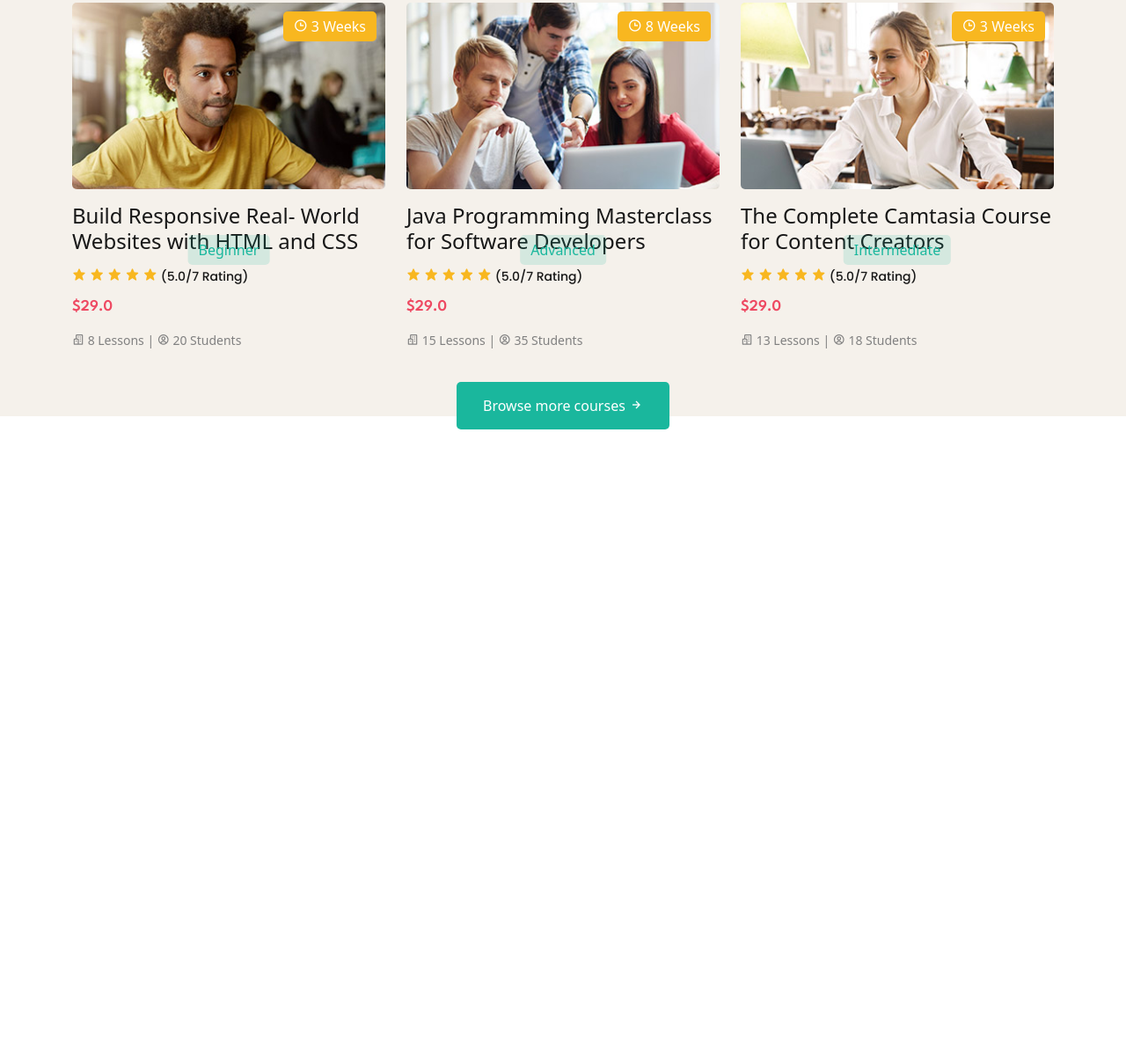
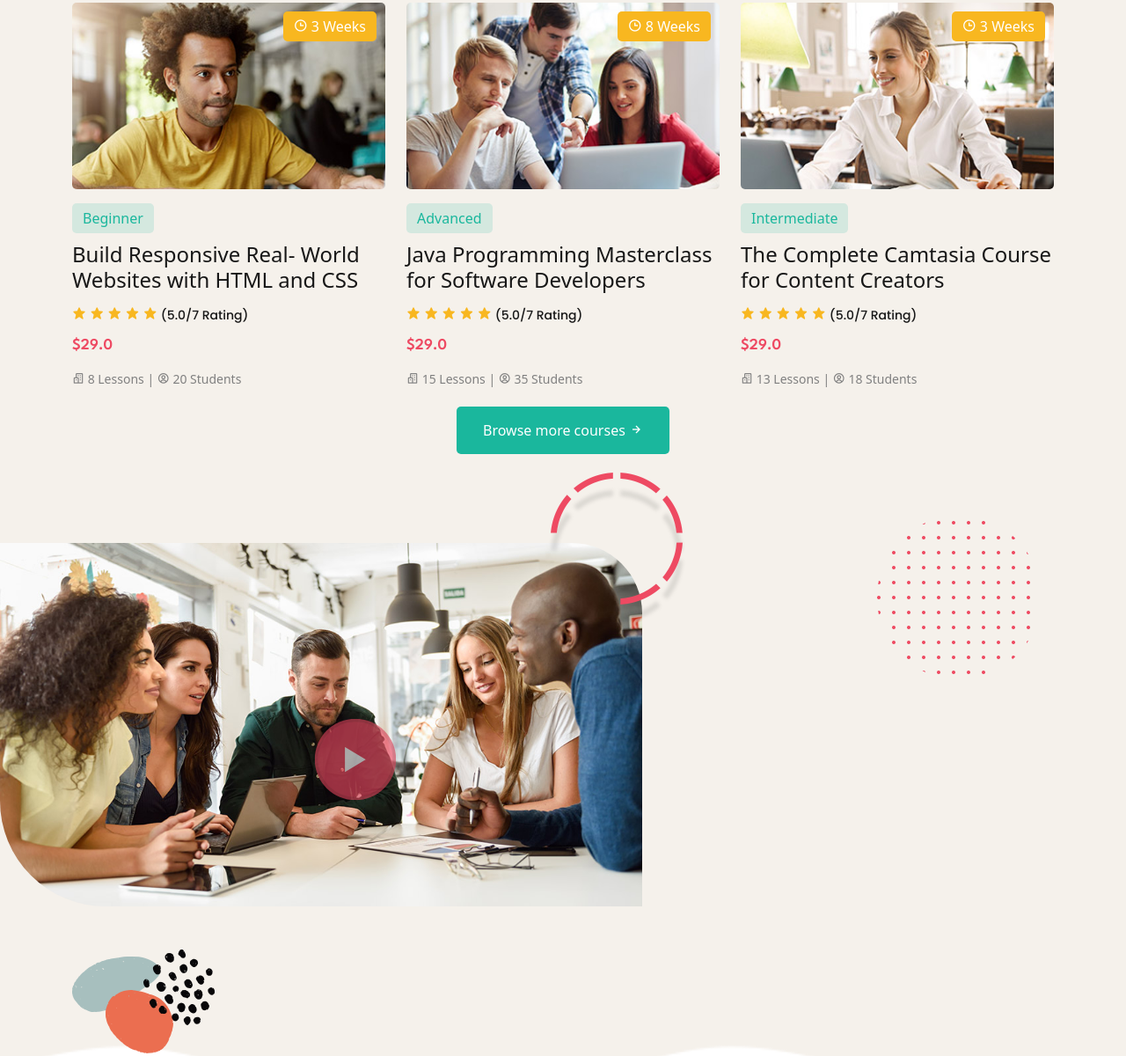
Before and after one commit to YamrajShrestha/edu-web, a plain HTML site: page index.html in a window 1280 px wide. Shown: the part 2577-3777 px from the top of the page at 88% size. Before the commit the page ends 3065 px from the top, so only its background shows below. Drawn offline with nearby package versions, Linux system fonts and the light colour scheme.

Commit message:
video set up done

```diff
--- a/css/style.css
+++ b/css/style.css
@@ -395,8 +395,28 @@ body {
 }
 
 .about-banner .about-shape2 {
+  display: block;
   position: absolute;
   bottom: -120px;
+  animation: bounce 2.5s infinite;
+}
+
+@keyframes bounce {
+  0%,
+  20%,
+  50%,
+  80%,
+  100% {
+    transform: translateY(0);
+  }
+
+  40% {
+    transform: translateY(-30px);
+  }
+
+  60% {
+    transform: translateY(-15px);
+  }
 }
 
 .about-right-content .bx {
@@ -409,6 +429,17 @@ body {
   font-size: 16px;
   color: var(--eerie-black-1);
   margin-block: 15px;
+}
+
+.about-right-content {
+  position: relative;
+}
+
+.about-right-content .about-shape4 {
+  position: absolute;
+  top: 10px;
+  right: 12px;
+  z-index: -1;
 }
 
 /* #COURSE  */
@@ -436,6 +467,7 @@ body {
   color: var(--kappel);
   padding: 5px 12px;
   border-radius: 5px;
+  display: inline-block;
 }
 
 .course-card .card-title a {
@@ -493,5 +525,49 @@ body {
   position: absolute;
   left: 50%;
   transform: translateX(-50%);
-  margin-block-start: 36px;
+  margin-block: 20px;
 }
+
+/* #VIDEO  */
+.video {
+  background-image: url(../img/video-bg.png);
+  background-position: center top;
+  background-repeat: center;
+  background-size: cover;
+  /* height: 30vh; */
+}
+
+.video {
+  position: relative;
+}
+
+.video .img-holder {
+  position: absolute;
+  top: 100px;
+  right: 550px;
+}
+
+.video .img-cover {
+  height: 100%;
+  width: 100%;
+  object-fit: cover;
+  border-top-right-radius: 80px;
+  border-bottom-left-radius: 120px;
+  position: relative;
+}
+
+.video .shape-2-ring{
+  position: absolute;
+  top: 20px;
+  right: 500px;
+}
+
+.video .img-holder .bx{
+  position: absolute;
+  background: var(--radical-red);
+  color: #fff;
+  top: 50%;left: 50%;
+  transform: translate(-50% -50%);
+}
+
+/* #STATS  */
--- a/index.html
+++ b/index.html
@@ -221,6 +221,7 @@
                     <i class="bx bx-fw bx-check-double"></i> Lifetime Access
                   </li>
                 </ul>
+                <img src="img/about-shape-4.svg" alt="" class="about-shape4" />
               </div>
             </div>
           </div>
@@ -242,7 +243,7 @@
                   <img src="img/course-1.jpg" alt="" class="img-cover" />
                 </figure>
                 <div class="card-badge"><i class="bx bx-time"></i> 3 Weeks</div>
-                <button class="card-btn">Beginner</button>
+                <a href="#" class="card-btn">Beginner</a>
                 <h4 class="card-title">
                   <a href="#">Build Responsive Real- World Websites with HTML and CSS</a>
                 </h4>
@@ -267,7 +268,7 @@
                   <img src="img/course-2.jpg" alt="" class="img-cover" />
                 </figure>
                 <div class="card-badge"><i class="bx bx-time"></i> 8 Weeks</div>
-                <button class="card-btn">Advanced</button>
+                <a href="#" class="card-btn">Advanced</a>
                 <h4 class="card-title">
                   <a href="#">Java Programming Masterclass for Software Developers</a>
                 </h4>
@@ -292,7 +293,7 @@
                   <img src="img/course-3.jpg" alt="" class="img-cover" />
                 </figure>
                 <div class="card-badge"><i class="bx bx-time"></i> 3 Weeks</div>
-                <button class="card-btn">Intermediate</button>
+                <a href="#" class="card-btn">Intermediate</a>
                 <h4 class="card-title">
                   <a href="#">The Complete Camtasia Course for Content Creators</a>
                 </h4>
@@ -316,6 +317,21 @@
         </div>
       </div>
     </div>
+    <!-- #VIDEO  -->
+    <div class="video">
+      <div class="container">
+        <div class="section">
+          <img src="img/video-shape-1.png" alt="" class="shape-1-bg">
+          <figure class="img-holder">
+            <img src="img/video-banner.jpg" alt="" class="img-cover" width="970" height="550">
+            <i class='bx bx-play bx-border-circle bx-lg bx-burst'></i>
+          </figure>
+          <img src="img/video-shape-2.png" alt="" class="shape-2-ring">
+        </div>
+      </div>
+    </div>
+    <!-- #STATS  -->
+
     <script src="js/main.js"></script>
     <script src="https://cdn.jsdelivr.net/npm/bootstrap@5.3.2/dist/js/bootstrap.bundle.min.js"></script>
     <script src="https://unpkg.com/boxicons@2.1.4/dist/boxicons.js"></script>
```
Also changed, not shown: img/video-banner.jpg (added), img/video-bg.png (added), img/video-shape-1.png (added), img/video-shape-2.png (added).
